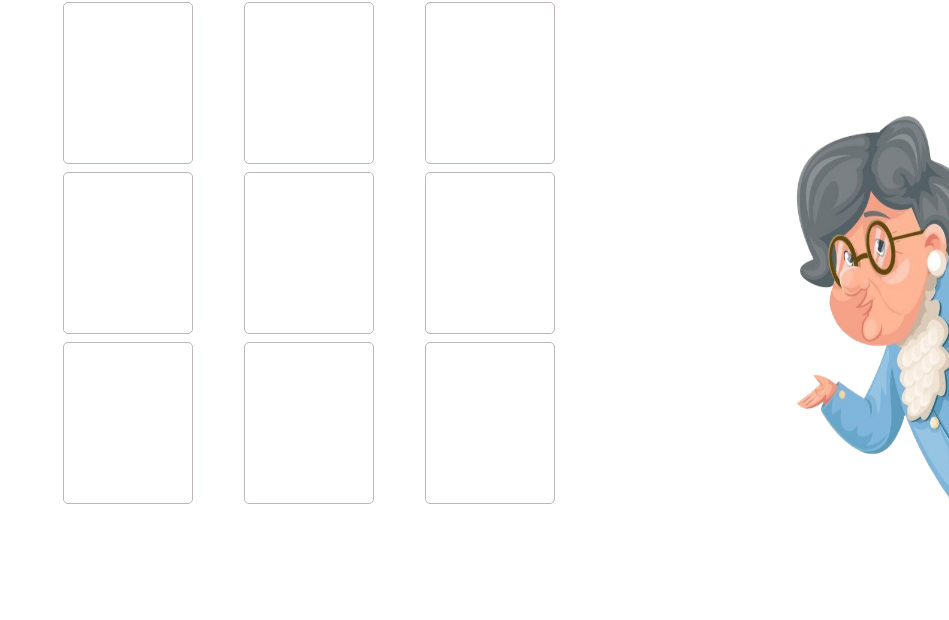
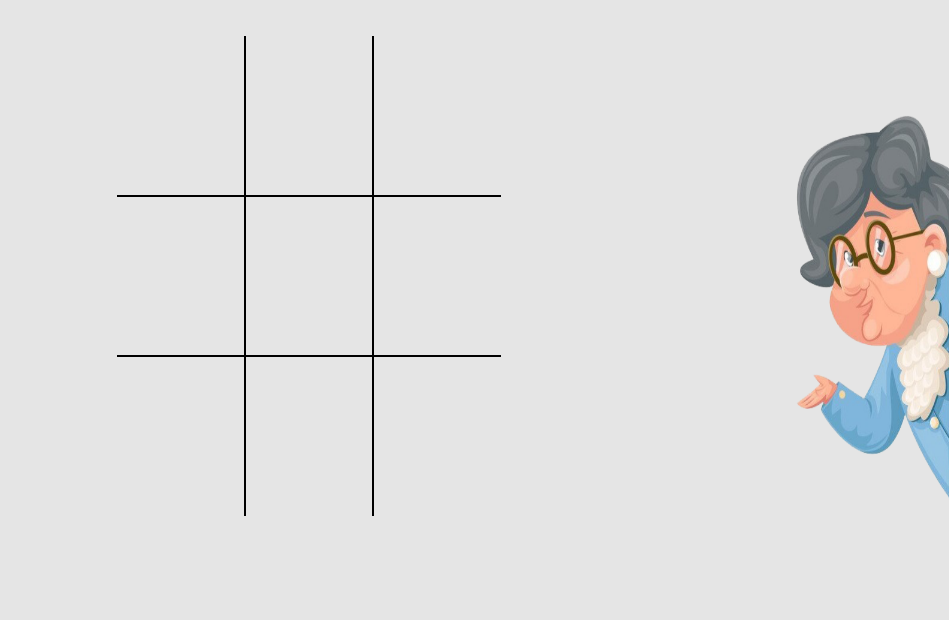
Before and after one commit to LuisaFermino/projeto-jogodavelha, a plain HTML site: page index.html in a window 1280 px wide. Shown: the part 180-800 px from the top of the page, without its empty margins (331-1280 px from the left). Drawn offline with Linux system fonts and the light colour scheme.

Commit message:
CSS do jogo implementado

```diff
--- a/css/style.css
+++ b/css/style.css
@@ -1,17 +1,24 @@
+* {
+  box-sizing: border-box;
+  margin: 0;
+  padding: 0;
+}
 
-header{
+body {
+  background-color: #e5e5e5;
+}
+header {
   display: flex;
   justify-content: center;
   align-items: center;
 }
 
-.logo{
+.logo {
   width: 22vw;
   height: 20vh;
 }
 
-
-.img1{
+.img1 {
   width: 20vw;
   height: 70vh;
   position: fixed;
@@ -19,22 +26,45 @@ header{
   right: -50px;
 }
 
-.container{
-    margin: 0 auto;
-    max-width: 40vw;
-    padding: 10px;
+.grid {
+  display: grid;
+  align-items: center;
+  justify-content: center;
+  grid-template-columns: repeat(3, auto);
+  width: 100%;
+  height: 100%;
+  margin-top: 7vh;
 }
 
-.grid{
+.celula {
+  width: 10vw;
+  height: 20vh;
+  border: 1px solid black;
   display: flex;
-    flex-flow: row wrap;
-    justify-content: space-between;
+  justify-content: center;
+  align-items: center;
 }
 
-.celula{
-    width: 10vw;
-    height: 20vh;
-    margin: 4px 10px;
-    border: 1px solid rgb(193, 182, 182);
-    border-radius: 5px;
+.celula:nth-child(1),
+.celula:nth-child(2),
+.celula:nth-child(3) {
+  border-top: none;
 }
+
+.celula:nth-child(1),
+.celula:nth-child(4),
+.celula:nth-child(7) {
+  border-left: none;
+}
+
+.celula:nth-child(7),
+.celula:nth-child(8),
+.celula:nth-child(9) {
+  border-bottom: none;
+}
+
+.celula:nth-child(3),
+.celula:nth-child(6),
+.celula:nth-child(9) {
+  border-right: none;
+}
--- a/index.html
+++ b/index.html
@@ -1,13 +1,16 @@
 <!DOCTYPE html>
 <html lang="pt-br">
   <head>
-    <meta charset="UTF-8">
-    <meta name="viewport" content="width=device-width, initial-scale=1">
+    <meta charset="UTF-8" />
+    <meta name="viewport" content="width=device-width, initial-scale=1" />
     <title>Jogo da Velha</title>
     <link rel="stylesheet" type="text/css" href="css/style.css" />
-    <link rel="preconnect" href="https://fonts.googleapis.com">
-    <link rel="preconnect" href="https://fonts.gstatic.com" crossorigin>
-    <link href="https://fonts.googleapis.com/css2?family=Jost:wght@600;700&family=Righteous&family=Roboto:wght@300;400;700&display=swap" rel="stylesheet">
+    <link rel="preconnect" href="https://fonts.googleapis.com" />
+    <link rel="preconnect" href="https://fonts.gstatic.com" crossorigin />
+    <link
+      href="https://fonts.googleapis.com/css2?family=Jost:wght@600;700&family=Righteous&family=Roboto:wght@300;400;700&display=swap"
+      rel="stylesheet"
+    />
     <link
       href="https://fonts.googleapis.com/css2?family=Righteous&family=Roboto:wght@300;400;700&display=swap"
       rel="stylesheet"
@@ -15,11 +18,10 @@
   </head>
   <body>
     <header>
-        <img src="img/logo.png" class="logo"/>
+      <img src="img/logo.png" class="logo" />
     </header>
 
     <main>
-        <div class="container">
       <div class="grid">
         <div class="celula"></div>
         <div class="celula"></div>
@@ -31,10 +33,9 @@
         <div class="celula"></div>
         <div class="celula"></div>
       </div>
-        </div>
     </main>
     <footer>
-        <img src="img/img1.png" class="img1">
+      <img src="img/img1.png" class="img1" />
     </footer>
 
     <script src="js/scripts.js"></script>
```
Lines whose indentation alone changed are shown as unchanged.
